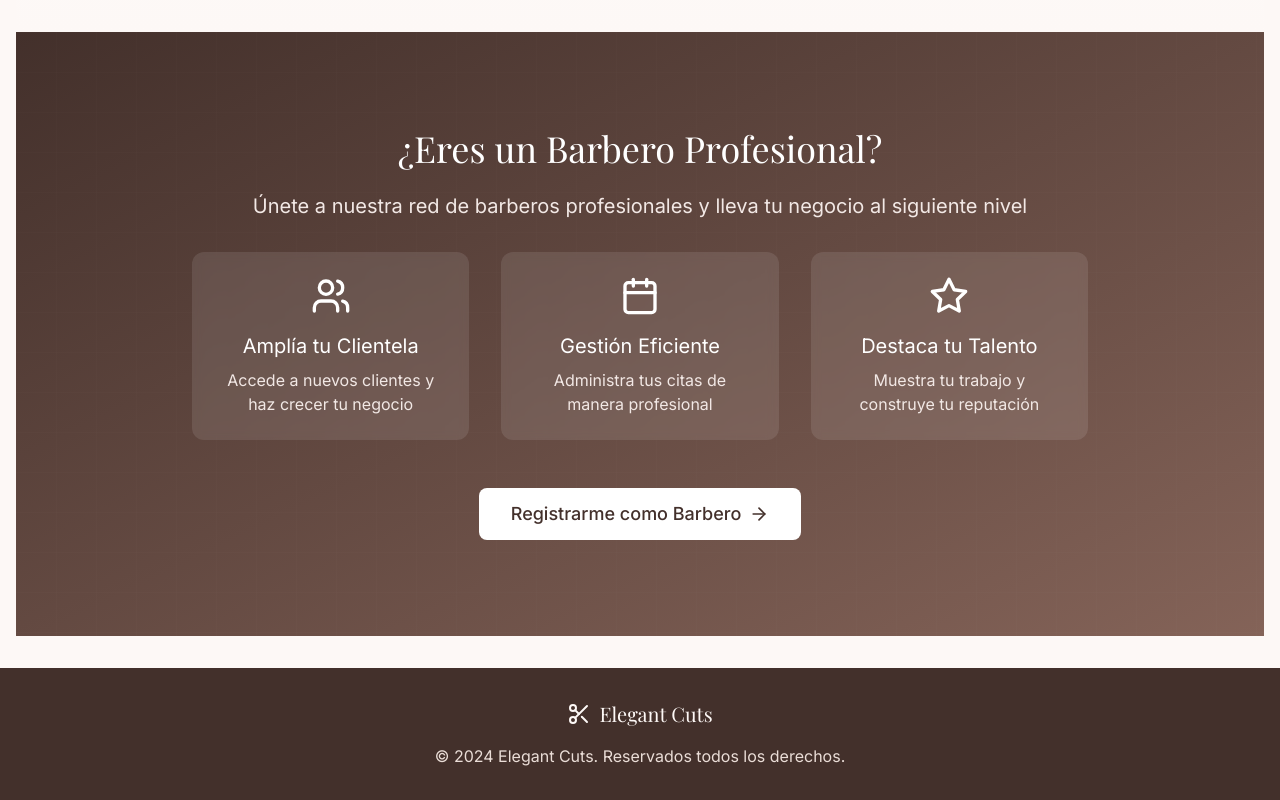
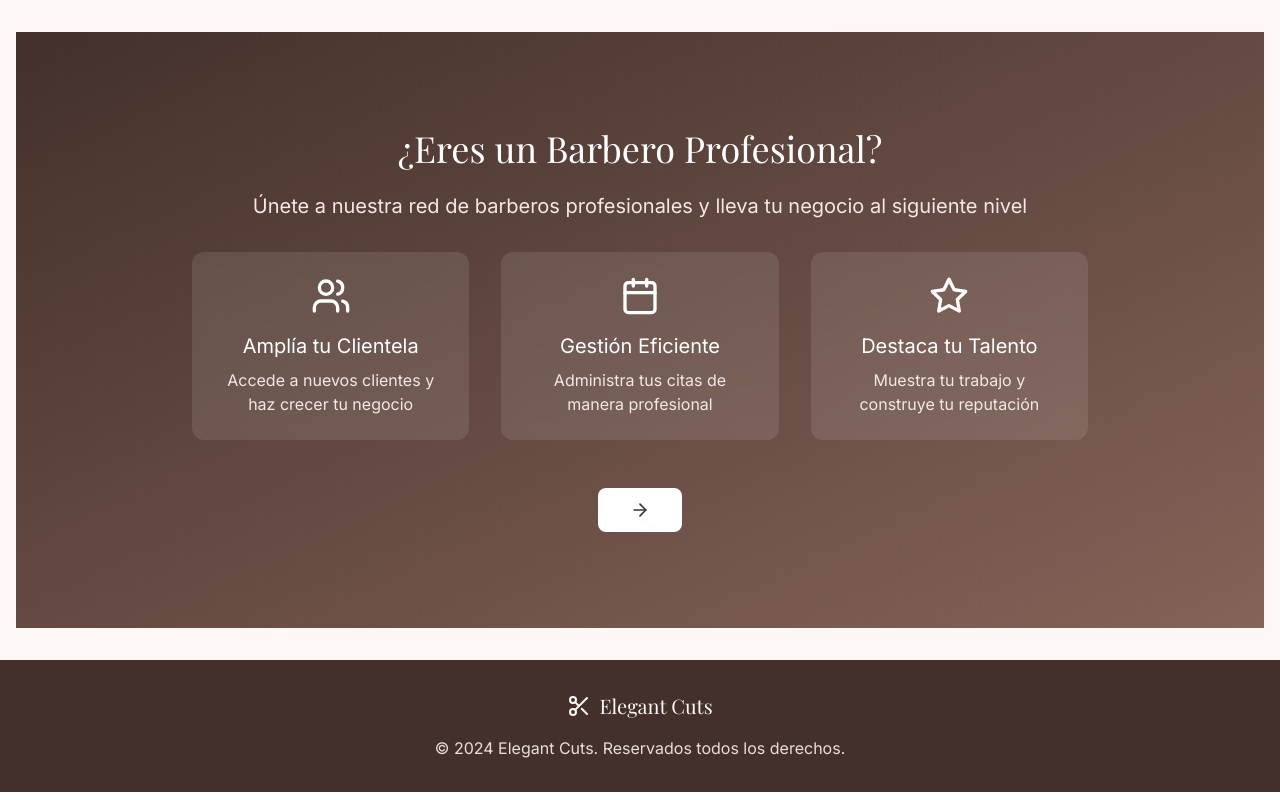
Before and after one commit to Washumaru/elegantcuts, a React (Vite) app: page /#/elegantcuts in a window 1280 px wide. Shown: the part 2020-2820 px from the top of the page. Built offline with nearby package versions, Linux system fonts and the light colour scheme.

Commit message:
first commit

```diff
--- a/data/admin-keys.json
+++ b/data/admin-keys.json
@@ -1,6 +1,6 @@
 [
   {
-    "key": "ADM-HWF5WMQXW-PN2YXN-1730276702899",
+    "key": "ADM-CZEQ_CP4VJJ0ZGSA-1732261053260",
     "createdAt": 1730276702905,
     "used": false
   }
--- a/src/pages/Home.tsx
+++ b/src/pages/Home.tsx
@@ -159,7 +159,7 @@ export default function Home() {
               </div>
             </div>
             <a href="/elegantcuts/register" className="btn bg-white text-primary-900 hover:bg-primary-50 inline-flex items-center space-x-2 py-3 px-8 text-lg">
-              <span>Registrarme como Barbero</span>
+
               <ArrowRight className="w-5 h-5" />
             </a>
           </div>
```
